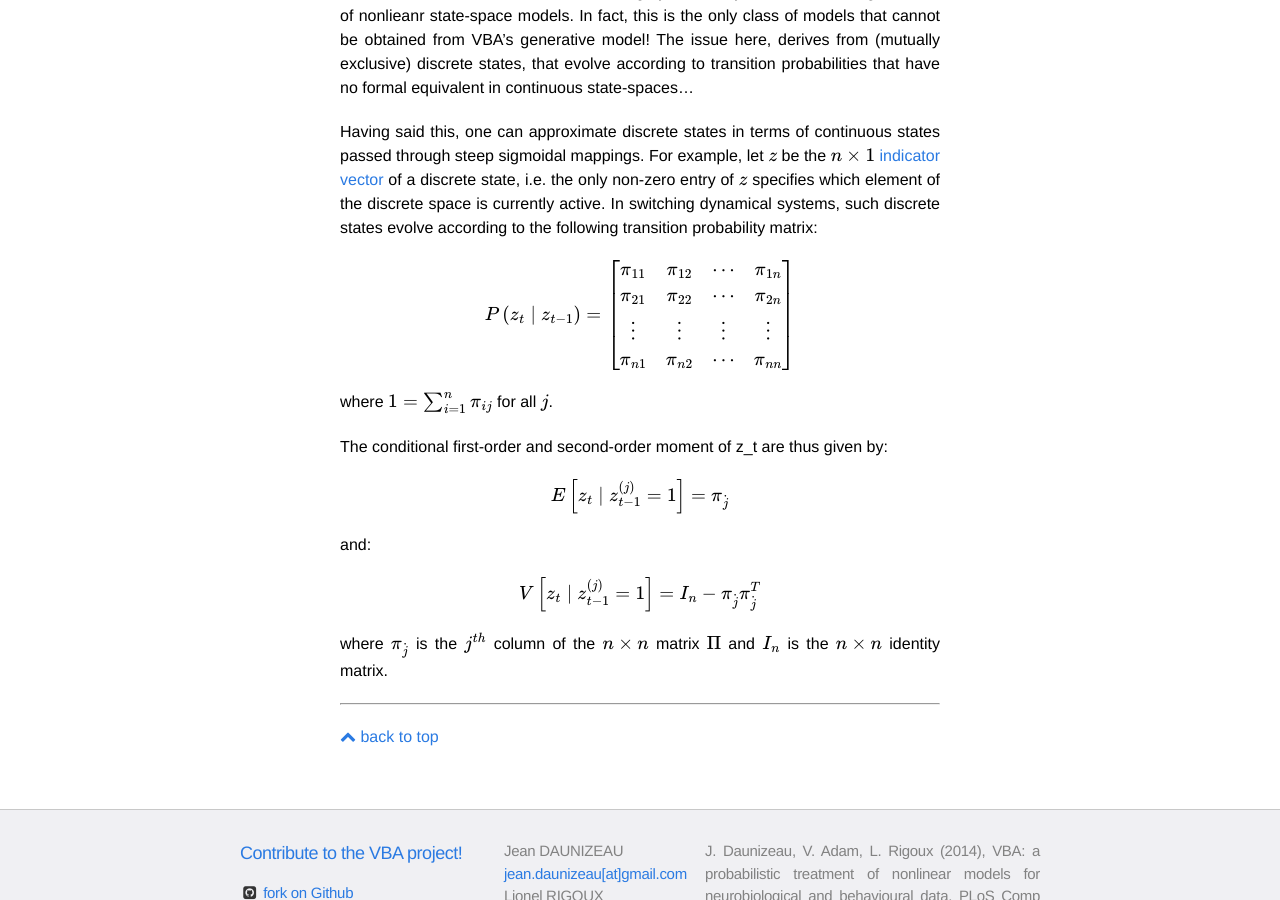
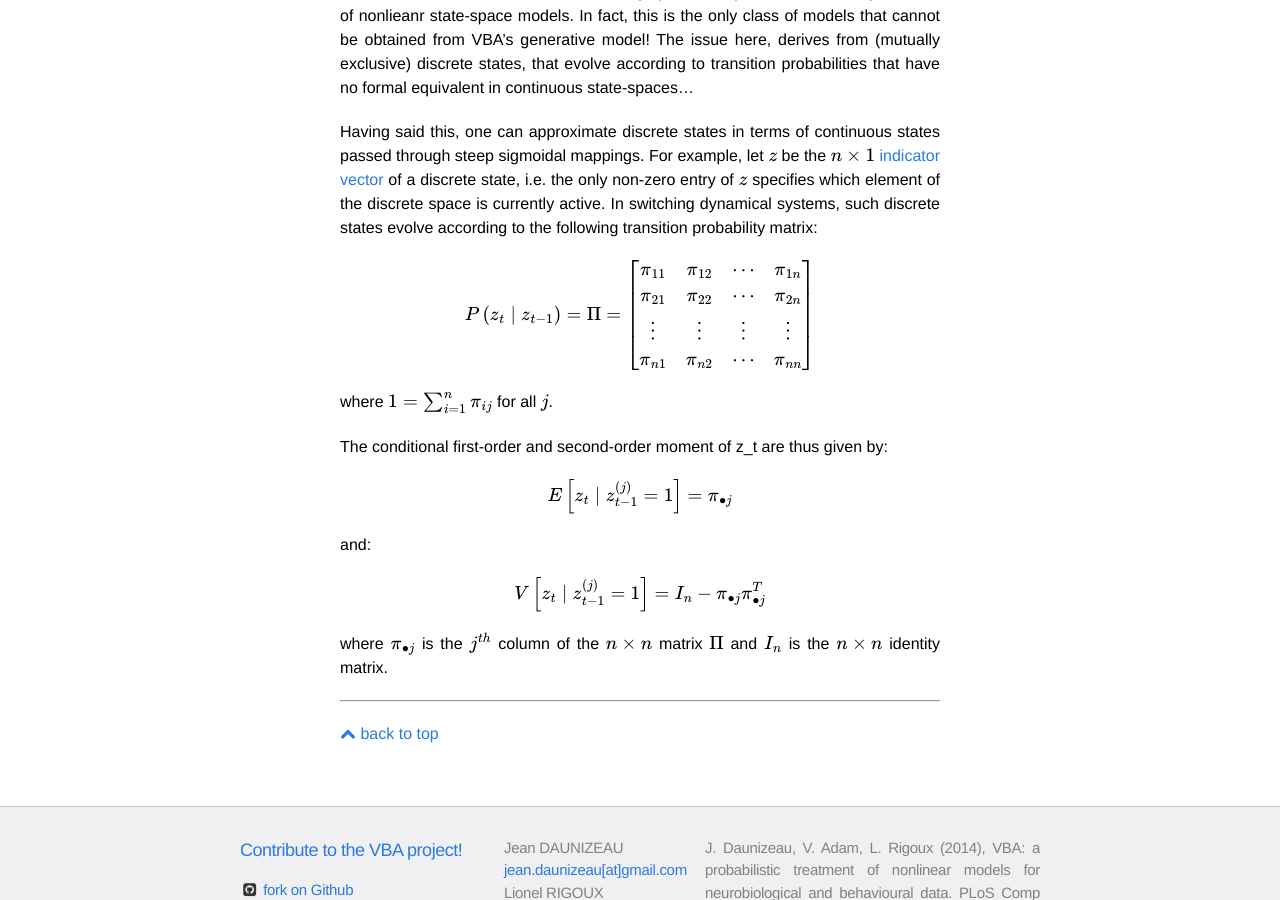
Before and after one commit to MBB-team/VBA-toolbox, a Jekyll site: the page built from _wiki/generativeModels.md, in a window 1280 px wide and 900 px high, scrolled down 4720 px. Built offline with Jekyll 4.4.1, drawn with Linux system fonts in a browser that asks for light colours; nearby versions of some CDN libraries; formulas are drawn with MathJax 3.

Commit message:
Update generativeModels.md

```diff
--- a/_wiki/generativeModels.md
+++ b/_wiki/generativeModels.md
@@ -113,16 +113,16 @@ Strictly speaking, VBA cannot handle this type of generative models, i.e. there
 
 Having said this, one can approximate discrete states in terms of continuous states passed through steep sigmoidal mappings. For example, let $$z$$ be the $$n\times 1$$ [indicator vector](https://en.wikipedia.org/wiki/Indicator_vector) of a discrete state, i.e. the only non-zero entry of $$z$$ specifies which element of the discrete space is currently active. In switching dynamical systems, such discrete states evolve according to the following transition probability matrix:
 
-$$ P\left(z_t\mid z_{t-1}\right) = \left[\begin{array}{cccc} \pi_{11} & \pi_{12} & \cdots & \pi_{1n} \\ \pi_{21} & \pi_{22} & \cdots & \pi_{2n} \\ \vdots & \vdots & \vdots & \vdots \\ \pi_{n1} & \pi_{n2} & \cdots & \pi_{nn} \end{array}\right] $$
+$$ P\left(z_t\mid z_{t-1}\right) = \Pi = \left[\begin{array}{cccc} \pi_{11} & \pi_{12} & \cdots & \pi_{1n} \\ \pi_{21} & \pi_{22} & \cdots & \pi_{2n} \\ \vdots & \vdots & \vdots & \vdots \\ \pi_{n1} & \pi_{n2} & \cdots & \pi_{nn} \end{array}\right] $$
 
 where $$1 = \sum_{i=1}^{n} \pi_{ij}$$ for all $$j$$.
 
 The conditional first-order and second-order moment of z_t are thus given by:
 
-$$ E\left[z_t\mid z_{t-1}^{(j)}=1\right] = \pi_{\dot j} $$
+$$ E\left[z_t\mid z_{t-1}^{(j)}=1\right] = \pi_{\bullet j} $$
 
 and:
 
-$$ V\left[z_t\mid z_{t-1}^{(j)}=1\right] = I_n - \pi_{\dot j}\pi_{\dot j}^T $$
+$$ V\left[z_t\mid z_{t-1}^{(j)}=1\right] = I_n - \pi_{\bullet j}\pi_{\bullet j}^T $$
 
-where $$\pi_{\dot j}$$ is the $$j^{th}$$ column of the $$n\times n$$ matrix $$\Pi$$ and $$I_n$$ is the $$n\times n$$ identity matrix.
+where $$\pi_{\bullet j}$$ is the $$j^{th}$$ column of the $$n\times n$$ matrix $$\Pi$$ and $$I_n$$ is the $$n\times n$$ identity matrix.
```
